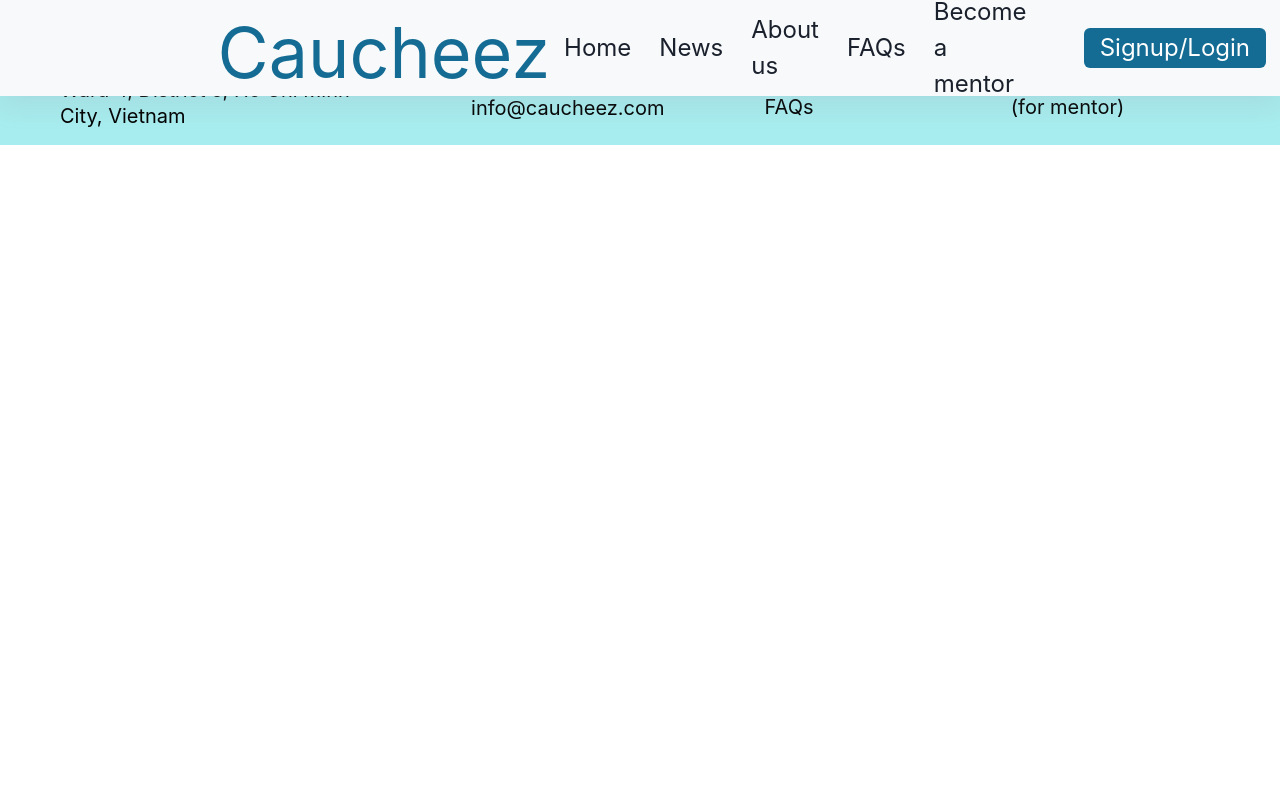
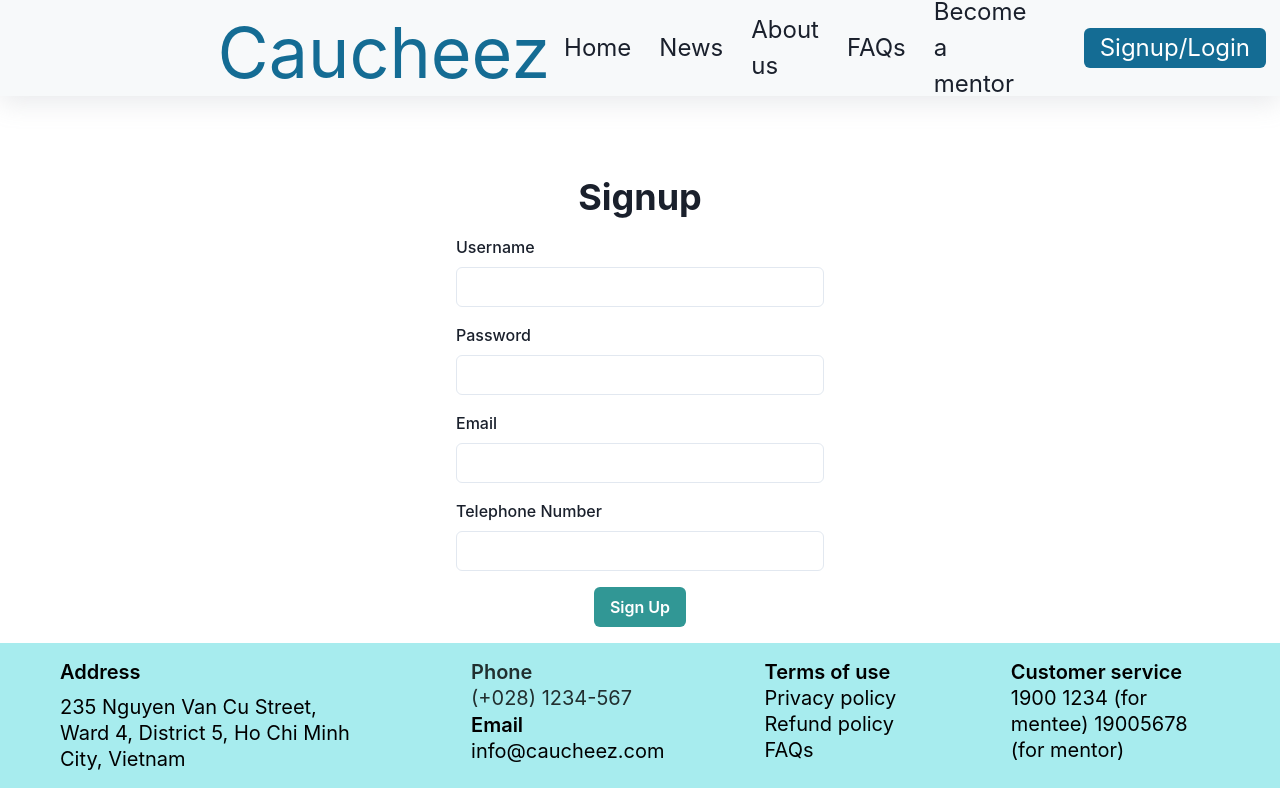
Before and after one commit to CS428-project/FE_customer, a React (Vite) app: page /signup in a window 1280 px wide. Built offline with nearby package versions, Linux system fonts and the light colour scheme.

Commit message:
auth login+register+logout

```diff
--- a/package.json
+++ b/package.json
@@ -13,6 +13,8 @@
     "@chakra-ui/react": "^2.7.1",
     "@emotion/react": "^11.11.1",
     "@emotion/styled": "^11.11.0",
+    "axios": "^1.4.0",
+    "firebase": "^10.0.0",
     "framer-motion": "^10.12.17",
     "react": "^18.2.0",
     "react-dom": "^18.2.0",
--- a/src/App.tsx
+++ b/src/App.tsx
@@ -1,7 +1,7 @@
 import {Header, Footer} from './components/index';
 import {Route, Routes} from 'react-router-dom'
 import './App.css'
-import { About, Category, Faqs, Home, Login, News, Profile, Registration } from './pages';
+import { About, Category, Faqs, Home, Login, News, Profile, Registration, SignUp } from './pages';
 
 
 function App() {
@@ -19,6 +19,7 @@
         <Route path='/category' element={<Category/>}/>
         <Route path='/profile' element={<Profile/>}/>
         <Route path='/login' element={<Login/>}/>
+        <Route path='/signup' element={<SignUp/>}/>
       </Routes>
       <Footer></Footer>
     </>
--- a/src/pages/Login/Login.tsx
+++ b/src/pages/Login/Login.tsx
@@ -1,4 +1,5 @@
 import { useState } from 'react';
+import axios from 'axios';
 // import React from 'react'
 
 import {
@@ -11,14 +12,28 @@
   Text
 } from '@chakra-ui/react';
 
+const API_URL = 'http://localhost:8000/'
+
 function LoginPage() {
   const [email, setEmail] = useState('');
   const [password, setPassword] = useState('');
 
   const handleLogin = () => {
-    // Add your login logic here
-    console.log('Email:', email);
-    console.log('Password:', password);
+      const loginData = {
+        email: email,
+        password: password,
+      };
+      axios.post(API_URL+'/login', loginData, {
+        headers: {
+          'Content-Type': 'application/json',
+        },
+      })
+        .then((response) => {
+          console.log('Login successful! User data:', response.data);
+        })
+        .catch((error) => {
+          console.error('Error during login:', error);
+        });
   };
 
   return (
@@ -38,7 +53,7 @@
           bg={'#FFEEBB'}
         >
           <Heading color={'#99DBF5'} mb={'6'} marginX={'auto'}>Login</Heading>
-          <FormControl mb={4}>
+          <FormControl mb={4}   >
             <FormLabel>Email address</FormLabel>
             <Input
               type="email"
--- /dev/null
+++ b/src/pages/SignUp/SignUp.tsx
@@ -0,0 +1,112 @@
+import React, { useState, ChangeEvent, FormEvent } from "react"
+import {
+  Box,
+  Button,
+  FormControl,
+  FormLabel,
+  Input,
+  VStack,
+  Heading,
+} from "@chakra-ui/react"
+import axios from 'axios'
+
+interface FormData {
+  username: string
+  password: string
+  email: string
+  phoneNumber: string
+}
+const API_URL = 'http://localhost:8000/'
+
+const App: React.FC = () => {
+  const [formData, setFormData] = useState<FormData>({
+    username: "",
+    password: "",
+    email: "",
+    phoneNumber: "",
+  })
+
+  const handleChange = (e: ChangeEvent<HTMLInputElement>) => {
+    const { name, value } = e.target
+    setFormData((prevFormData) => ({
+      ...prevFormData,
+      [name]: value,
+    }))
+  }
+
+  const handleSubmit = (e: FormEvent<HTMLFormElement>) => {
+    e.preventDefault();
+    axios.post(API_URL+'/signup', formData)
+      .then((response) => {
+        console.log('Registration successful! Response:', response.data);
+      })
+      .catch((error) => {
+        console.error('Error during registration:', error);
+      });
+  }
+
+  return (
+    <Box
+      mt={"20vh"}
+      p={4}
+      maxWidth="400px"
+      mx="auto">
+      <form onSubmit={handleSubmit}>
+        <VStack spacing={4}>
+          <Heading>Signup</Heading>
+          <FormControl id="username">
+            <FormLabel>Username</FormLabel>
+            <Input
+              type="text"
+              name="username"
+              value={formData.username}
+              onChange={handleChange}
+              required
+            />
+          </FormControl>
+
+          <FormControl id="password">
+            <FormLabel>Password</FormLabel>
+            <Input
+              type="password"
+              name="password"
+              value={formData.password}
+              onChange={handleChange}
+              required
+            />
+          </FormControl>
+
+          <FormControl id="email">
+            <FormLabel>Email</FormLabel>
+            <Input
+              type="email"
+              name="email"
+              value={formData.email}
+              onChange={handleChange}
+              required
+            />
+          </FormControl>
+
+          <FormControl id="phoneNumber">
+            <FormLabel>Telephone Number</FormLabel>
+            <Input
+              type="tel"
+              name="phoneNumber"
+              value={formData.phoneNumber}
+              onChange={handleChange}
+              required
+            />
+          </FormControl>
+
+          <Button
+            type="submit"
+            colorScheme="teal">
+            Sign Up
+          </Button>
+        </VStack>
+      </form>
+    </Box>
+  )
+}
+
+export default App
--- a/src/pages/index.ts
+++ b/src/pages/index.ts
@@ -6,7 +6,8 @@
 import Registration from "./Registration/Registration";
 import Category from "./Category/Category";
 import Profile from "./Profile/Profile";
+import SignUp from "./SignUp/SignUp";
 
 
 
-export {Home, Faqs, News, Login, About, Registration, Category, Profile}
+export {Home, Faqs, News, Login, About, Registration, Category, Profile, SignUp}
```
Also changed, not shown: src/auth/firebase.js (added, +14 -0 lines), src/context/AuthContext.tsx (added, +32 -0 lines), 1 other file (tests, documents, lock files or other folders).
